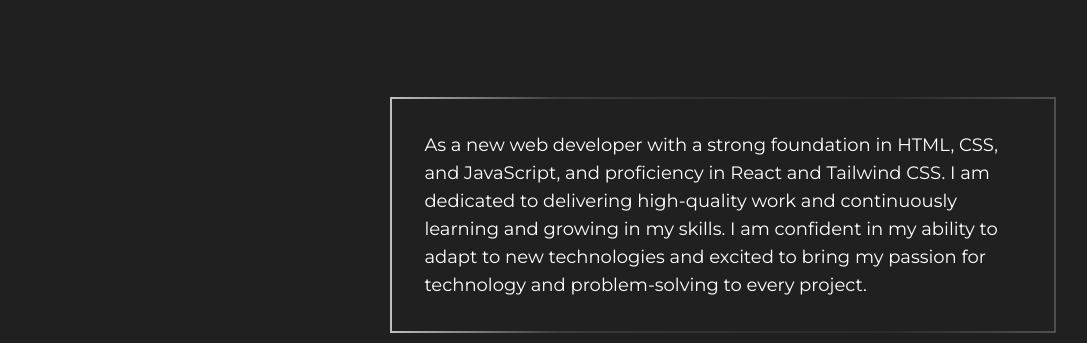
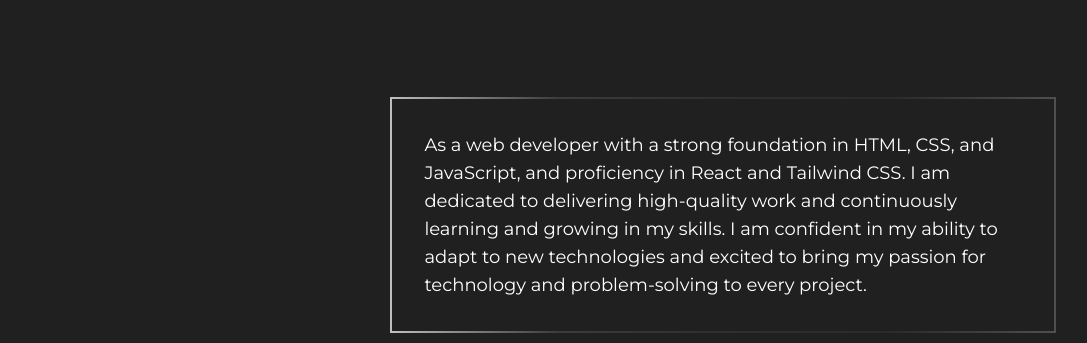
Before and after one commit to anasfirly20/portfolio-fe, a React (Vite) app: page / in a window 1280 px wide. Shown: the part 780-1123 px from the top of the page, without its empty margins (96-1183 px from the left). Built offline with nearby package versions, Linux system fonts and the light colour scheme.

Commit message:
adjusted text

```diff
--- a/src/contents/AboutSection.jsx
+++ b/src/contents/AboutSection.jsx
@@ -14,7 +14,7 @@ const AboutSection = () => {
     >
       <div className="border-2 w-[65%] p-8 border-gradient-about">
         <p className="whitespace-pre-line">
-          As a new web developer with a strong foundation in HTML, CSS, and
+          As a web developer with a strong foundation in HTML, CSS, and
           JavaScript, and proficiency in React and Tailwind CSS. I am dedicated
           to delivering high-quality work and continuously learning and growing
           in my skills. I am confident in my ability to adapt to new
```
